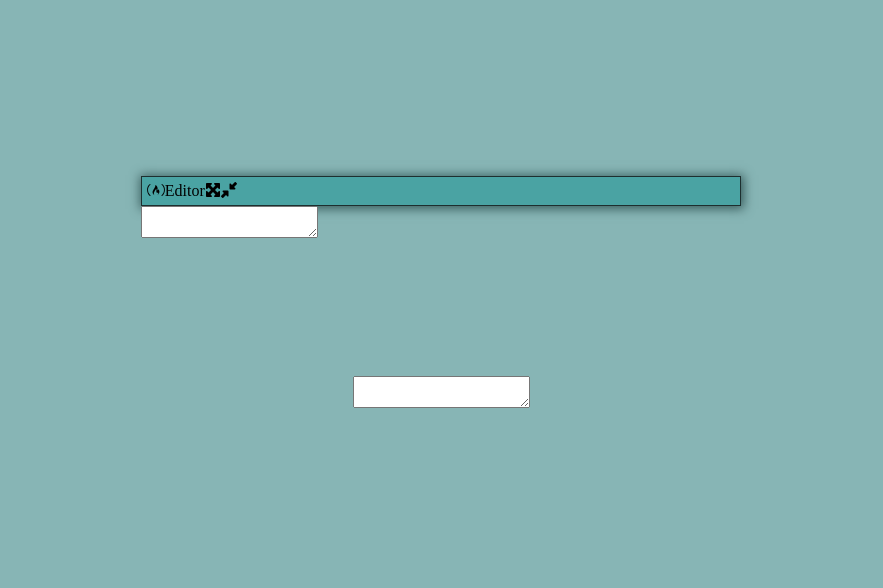
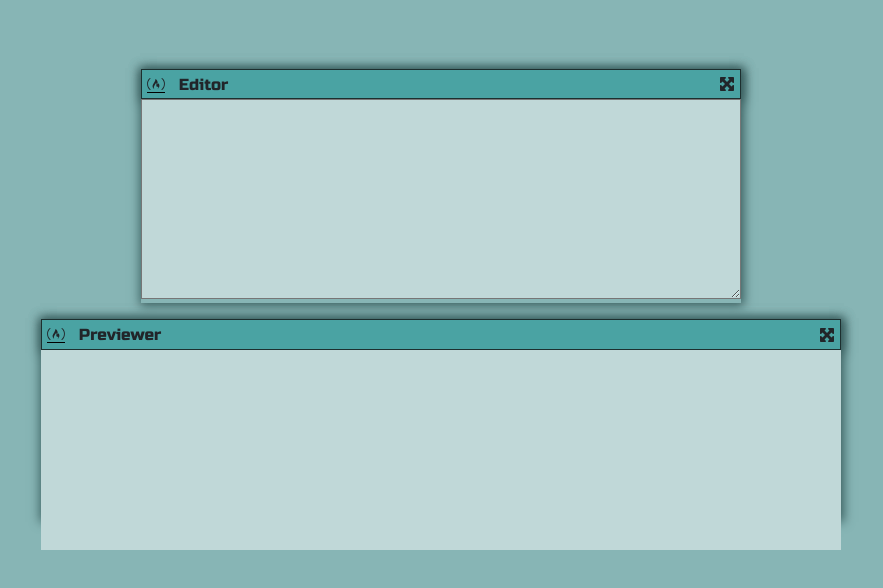
Before and after one commit to zun-liang/fcc-markdown-previewer, a React (Vite) app: page / in a window 1280 px wide. Shown: the part 106-694 px from the top of the page, without its empty margins (199-1082 px from the left). Built offline with nearby package versions, Linux system fonts and the light colour scheme.

Commit message:
set up editor and previewer

```diff
--- a/index.html
+++ b/index.html
@@ -4,6 +4,12 @@
     <meta charset="UTF-8" />
     <link rel="icon" type="image/svg+xml" href="/vite.svg" />
     <meta name="viewport" content="width=device-width, initial-scale=1.0" />
+    <link rel="preconnect" href="https://fonts.googleapis.com" />
+    <link rel="preconnect" href="https://fonts.gstatic.com" crossorigin />
+    <link
+      href="https://fonts.googleapis.com/css2?family=Russo+One&display=swap"
+      rel="stylesheet"
+    />
     <title>FCC: Simple React Markdown Previewer</title>
   </head>
   <body>
--- a/src/App.css
+++ b/src/App.css
@@ -6,8 +6,13 @@
 
 :root {
   --app-height: 100%;
+  --dark-blue: #212529;
 }
 
+html,
 body {
+  font-size: 16px;
+  font-family: "Russo One", sans-serif;
   background-color: #87b5b5;
+  color: var(--dark-blue);
 }
--- a/src/App.jsx
+++ b/src/App.jsx
@@ -2,7 +2,7 @@ import Editor from "./components/Editor";
 import Previewer from "./components/Previewer";
 import "./App.css";
 import styled from "styled-components";
-import { useEffect } from "react";
+import { useState, useEffect } from "react";
 
 const AppBox = styled.div`
   width: 100%;
@@ -11,9 +11,16 @@ const AppBox = styled.div`
   flex-direction: column;
   align-items: center;
   justify-content: center;
+  gap: 1rem;
 `;
 
 const App = () => {
+  const [fullSize, setFullSize] = useState(false);
+  const handleFullSize = () => setFullSize((prev) => !prev);
+
+  const initialText = "";
+  const [text, setText] = useState(initialText);
+
   const setAppHeight = () => {
     const doc = document.documentElement;
     doc.style.setProperty("--app-height", `${window.innerHeight}px`);
@@ -28,8 +35,17 @@ const App = () => {
   return (
     <main>
       <AppBox>
-        <Editor />
-        <Previewer />
+        <Editor
+          fullSize={fullSize}
+          handleFullSize={handleFullSize}
+          text={text}
+          setText={setText}
+        />
+        <Previewer
+          fullSize={fullSize}
+          handleFullSize={handleFullSize}
+          text={text}
+        />
       </AppBox>
     </main>
   );
--- /dev/null
+++ b/src/assets/styles.jsx
@@ -0,0 +1,28 @@
+import styled from "styled-components";
+import { FontAwesomeIcon } from "@fortawesome/react-fontawesome";
+
+export const SharedBox = styled.div`
+  box-shadow: 1px 1px 10px 2px #3a5f5f;
+  min-height: 200px;
+`;
+export const SharedToolbar = styled.div`
+  width: 100%;
+  background-color: #4aa3a3;
+  padding: 0.3rem;
+  border: 1px solid #1d2f2f;
+  box-shadow: 1px 1px 10px 2px #3a5f5f;
+  display: grid;
+  align-items: center;
+  grid-template-columns: 1rem 1fr 1rem;
+  column-gap: 1rem;
+`;
+export const FCCIcon = styled(FontAwesomeIcon)`
+  color: var(--dark-blue);
+  border-bottom: 1px solid black;
+`;
+export const StyledIcon = styled(FontAwesomeIcon)`
+  color: var(--dark-blue);
+  &:hover {
+    color: #57e2b1;
+  }
+`;
--- a/src/components/Editor.jsx
+++ b/src/components/Editor.jsx
@@ -1,35 +1,56 @@
+/* eslint-disable react/prop-types */
 import styled from "styled-components";
-import { FontAwesomeIcon } from "@fortawesome/react-fontawesome";
 import { faFreeCodeCamp } from "@fortawesome/free-brands-svg-icons";
 import {
   faMaximize,
   faDownLeftAndUpRightToCenter,
 } from "@fortawesome/free-solid-svg-icons";
+import {
+  FCCIcon,
+  StyledIcon,
+  SharedBox,
+  SharedToolbar,
+} from "../assets/styles";
 
-const EditorBox = styled.div`
+const EditorBox = styled(SharedBox)`
   width: 600px;
   min-height: 200px;
+  max-height: var(--app-height);
 `;
-const Toolbar = styled.div`
-  background-color: #4aa3a3;
-  padding: 0.3rem;
-  border: 1px solid #1d2f2f;
-  box-shadow: 1px 1px 10px 2px #3a5f5f;
-  display: flex;
+const Toolbar = styled(SharedToolbar)``;
+
+const StyledP = styled.p``;
+const StyledTextArea = styled.textarea`
+  width: 100%;
+  min-width: 100%;
+  max-width: 100%;
+  min-height: 200px;
+  background-color: #c0d8d8;
+  overflow-y: scroll;
 `;
-const StyledIcon = styled(FontAwesomeIcon)``;
-const StyledP = styled.p``;
-const StyledTextArea = styled.textarea``;
-const Editor = () => {
+
+const Editor = ({ fullSize, handleFullSize, text, setText }) => {
+  const handleChange = (e) => setText(e.target.value);
   return (
     <EditorBox>
       <Toolbar>
-        <StyledIcon icon={faFreeCodeCamp} />
+        <FCCIcon icon={faFreeCodeCamp} />
         <StyledP>Editor</StyledP>
-        <StyledIcon icon={faMaximize} />
-        <StyledIcon icon={faDownLeftAndUpRightToCenter} />
+        {fullSize ? (
+          <StyledIcon
+            icon={faDownLeftAndUpRightToCenter}
+            onClick={handleFullSize}
+          />
+        ) : (
+          <StyledIcon icon={faMaximize} onClick={handleFullSize} />
+        )}
       </Toolbar>
-      <StyledTextArea id="editor" name="editor" placeholder="" />
+      <StyledTextArea
+        id="editor"
+        name="editor"
+        value={text}
+        onChange={handleChange}
+      />
     </EditorBox>
   );
 };
--- a/src/components/Previewer.jsx
+++ b/src/components/Previewer.jsx
@@ -1,11 +1,44 @@
+/* eslint-disable react/prop-types */
 import styled from "styled-components";
+import { faFreeCodeCamp } from "@fortawesome/free-brands-svg-icons";
+import {
+  faMaximize,
+  faDownLeftAndUpRightToCenter,
+} from "@fortawesome/free-solid-svg-icons";
+import {
+  FCCIcon,
+  StyledIcon,
+  SharedBox,
+  SharedToolbar,
+} from "../assets/styles";
 
-const PreviewerBox = styled.div``;
-const StyledTextArea = styled.textarea``;
-const Previewer = () => {
+const PreviewerBox = styled(SharedBox)`
+  width: 800px;
+`;
+const Toolbar = styled(SharedToolbar)``;
+const StyledP = styled.p``;
+const PreviewContainer = styled.div`
+  width: 100%;
+  height: 100%;
+  background-color: #c0d8d8;
+`;
+
+const Previewer = ({ fullSize, handleFullSize, text }) => {
   return (
     <PreviewerBox>
-      <StyledTextArea id="preview" name="preview" placeholder="" />
+      <Toolbar>
+        <FCCIcon icon={faFreeCodeCamp} />
+        <StyledP>Previewer</StyledP>
+        {fullSize ? (
+          <StyledIcon
+            icon={faDownLeftAndUpRightToCenter}
+            onClick={handleFullSize}
+          />
+        ) : (
+          <StyledIcon icon={faMaximize} onClick={handleFullSize} />
+        )}
+      </Toolbar>
+      <PreviewContainer>{text}</PreviewContainer>
     </PreviewerBox>
   );
 };
```
